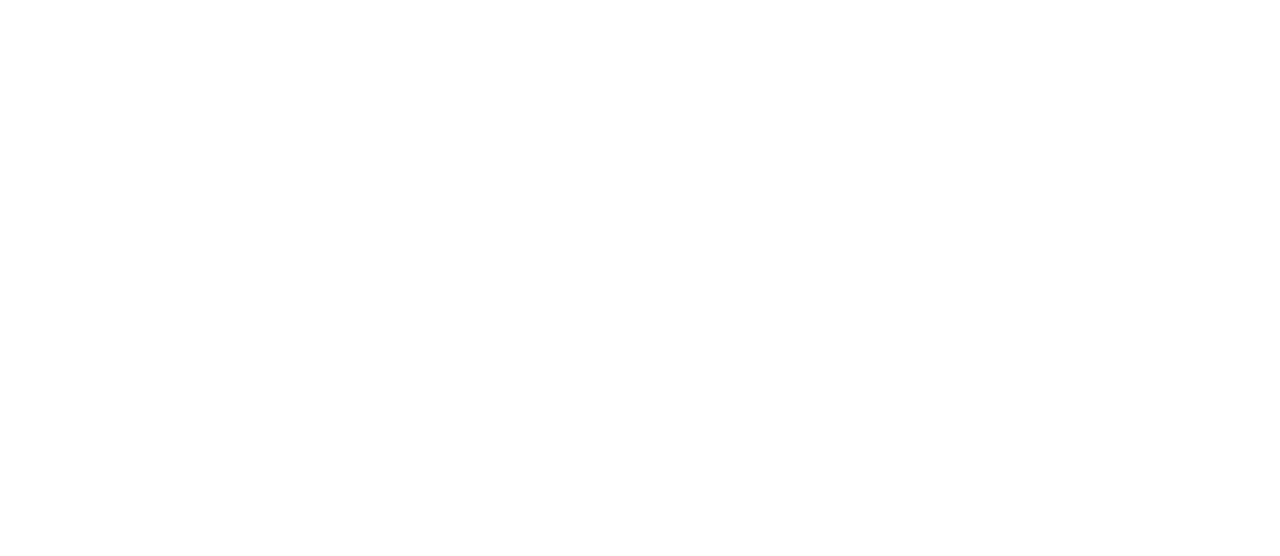
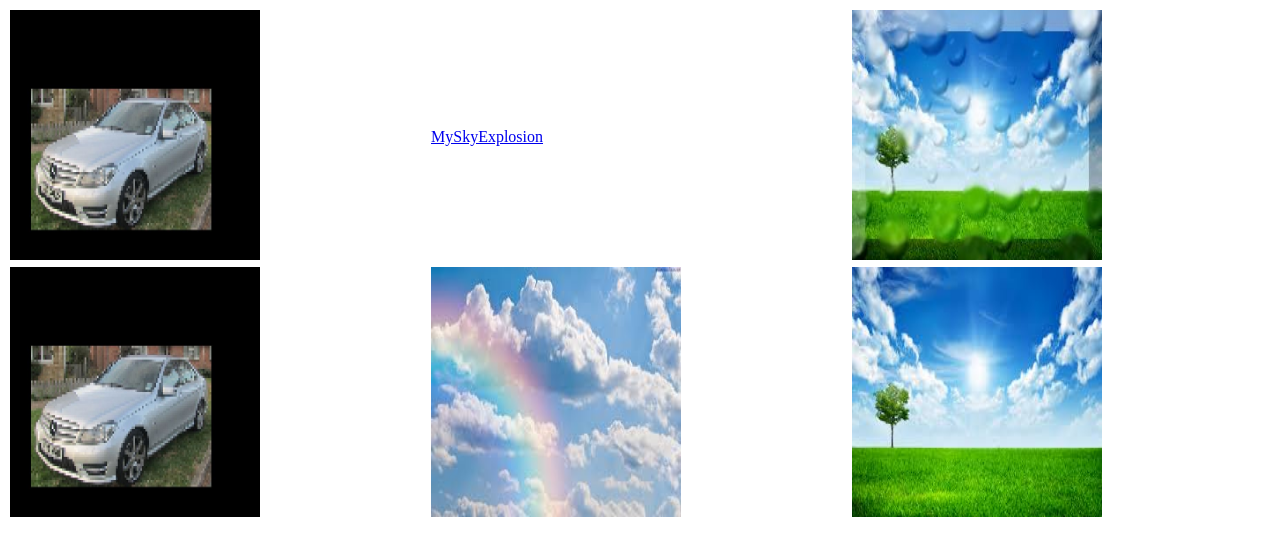
Before and after one commit to dev-iwf/dev-iwf.github.io, a plain HTML site: page index.html in a window 1280 px wide. Drawn offline with Linux system fonts and the light colour scheme.

Commit message:
Added VandV images (one as a link)

```diff
--- a/index.html
+++ b/index.html
@@ -14,8 +14,15 @@
 
 </head>
 <body>
-
-
-
+<table width="100%" border="0" cellspacing="1" cellpadding="1"  >
+<tr><td><img src="MyCarHash.jpg" border="0" width="250px" height="250px" ></td>
+<td><a href="MySkyExplosionHash.jpg" border="0" width="250px" height="250px" >MySkyExplosion</a></td>
+<td><img src="MyTreeRaindropsHash.jpg" border="0" width="250px" height="250px" ></td>
+</tr>
+<tr><td><img src="MycarBlur.jpg" border="0" width="250px" height="250px" ></td>
+<td><img src="MySky.jpg" border="0" width="250px" height="250px" ></td>
+<td><img src="MyTree.jpg" border="0" width="250px" height="250px" ></td>
+</tr>
+</table>
 </body>
 </html>
```
Also changed, not shown: MyCarHash.jpg (added), MySky.jpg (added), MySkyExplosionHash.jpg (added), MyTree.jpg (added), MyTreeRaindropsHash.jpg (added), MycarBlur.jpg (added).
